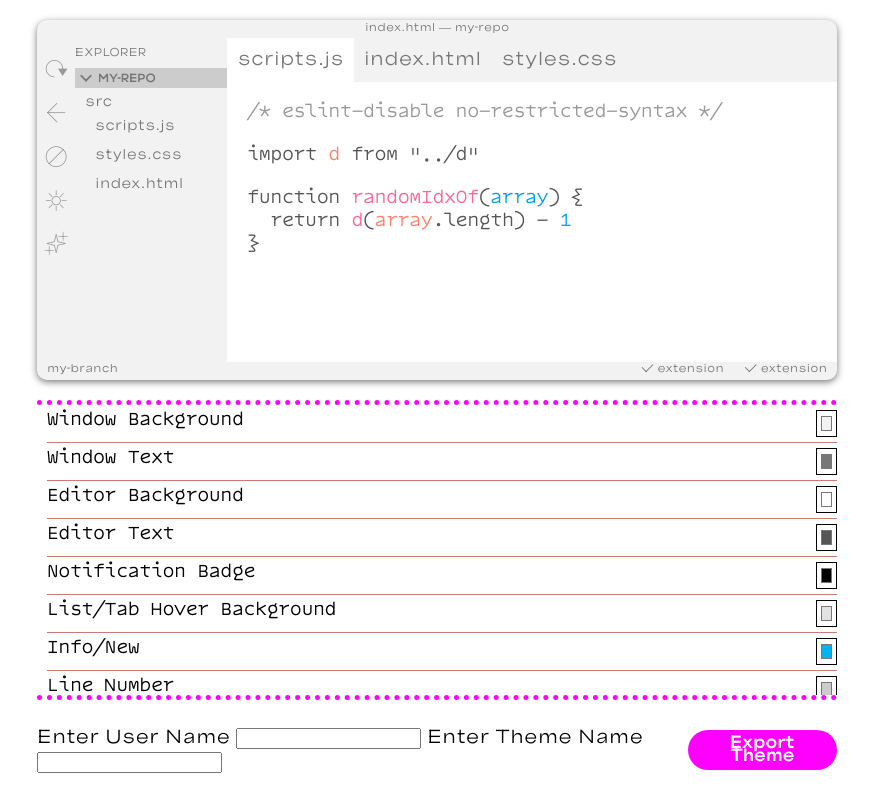
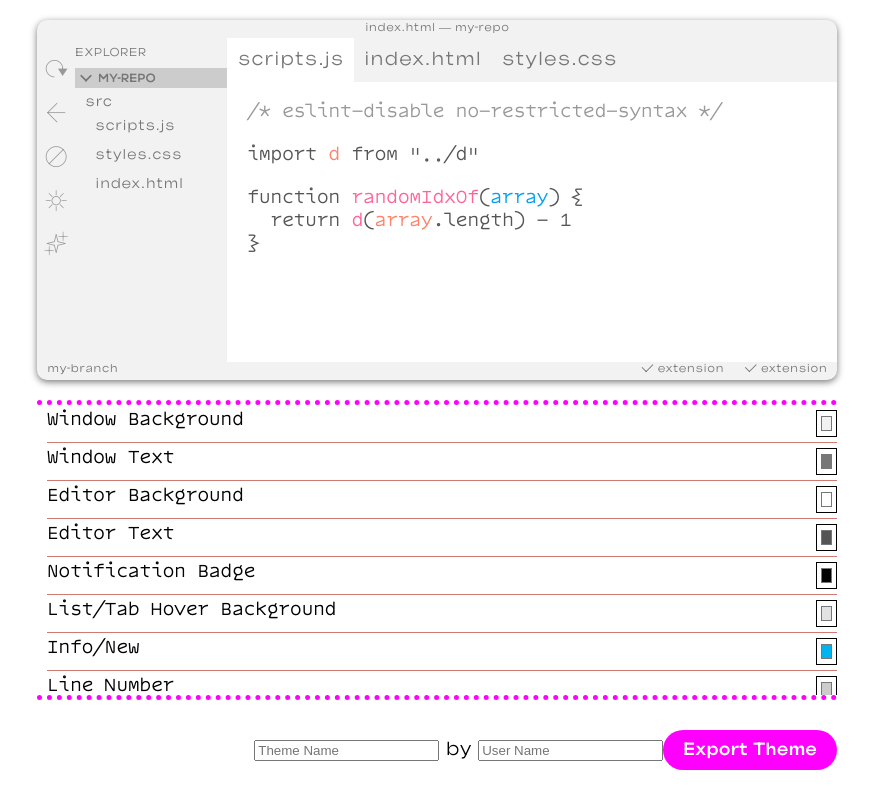
Before and after one commit to jeremybanka/vscode-theme-designer, a website built with webpack: page src/index.html in a window 1280 px wide. Shown: the whole page, without its empty margins (203-1076 px from the left). Built offline with nearby package versions, Linux system fonts and the light colour scheme.

Commit message:
✨ persist username and themename between reloads
Co-authored-by: Sammai Gutierrez <sammaigtz@hotmail.com>
Co-authored-by: Adrian Camacho <adriancamacho18@gmail.com>
Co-authored-by: Maxwell Meyer <maxreadswell@gmail.com>

```diff
--- a/src/index.html
+++ b/src/index.html
@@ -42,7 +42,7 @@
                   <div>import <span class="v">d</span> from "../d"</div>
                   <div>
                     function <span class="f">randomIdxOf</span>(<span class="p">array</span>) {
-                      <div>return <span class="f">d</span>(<span class="v">array</span>.length) - <span class="p">1</span></div>
+                      <div>return <span class="f">d</span>(<span class="v">array</span>.length) - <span class="p"></span>1</span></div>
                     }
                   </div>
                 </article>
@@ -251,11 +251,11 @@
     </main>
     <footer>
       <form class="userInfo">
-        <label for="userName">Enter User Name</label>
-        <input type="text" id="userName"></input>
-        <label for="themeName">Enter Theme Name</label>
-        <input type="text" id="themeName"></input>
+        <input placeholder="Theme Name" type="text" id="theme-name"></input>
+        <label for="user-name">by</label>
+        <input placeholder="User Name" type="text" id="user-name"></input>
       </form>
+      <div class="spacer"></div>
       <button id="export">Export Theme</button>
     </footer>
   </body>
--- a/src/js/app.js
+++ b/src/js/app.js
@@ -41,12 +41,13 @@ $(() => {
   } else {
     window.localStorage.setItem(`package-spec`, JSON.stringify(packageSpec))
   }
-
   const theme = new Theme(`Cool Name`, `dark`)
   const userPackage = new Package()
+  console.log(packageSpec)
+  $(`#user-name`).val(packageSpec.userName)
+  $(`#theme-name`).val(packageSpec.themeName)
 
   const $colorInputs = $(`input[type=color]`)
-
   $colorInputs.each(function () {
     const $colorInput = $(this)
     const colorInputId = $colorInput.attr(`id`)
@@ -58,12 +59,13 @@ $(() => {
     $paintVsCode(target, value)
   })
 
-  $(`.userInfo`).on(`change`, event => {
-    const userName = $(`#userName`).val()
-    const themeName = $(`#themeName`).val()
+  $(`.userInfo`).on(`change`, () => {
+    const userName = $(`#user-name`).val()
+    const themeName = $(`#theme-name`).val()
     packageSpec.userName = userName
     packageSpec.themeName = themeName
-    console.log(userPackage)
+    window.localStorage.setItem(`package-spec`, JSON.stringify(packageSpec))
+    console.log(packageSpec)
   })
   $(`input[type=color]`).on(`change`, event => {
     const colorInput = event.target
@@ -76,7 +78,7 @@ $(() => {
     console.log(key, themeSpec[key])
     window.localStorage.setItem(`theme-spec`, JSON.stringify(themeSpec))
   })
-  $(`button#export`).on(`click`, event => {
+  $(`button#export`).on(`click`, () => {
     userPackage.setUserName(packageSpec.userName)
     userPackage.setThemeName(packageSpec.themeName)
     console.log(userPackage)
```
